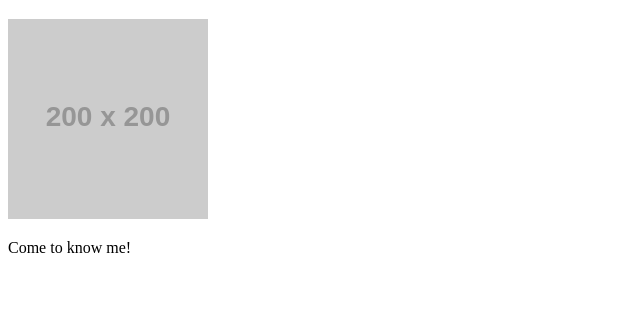
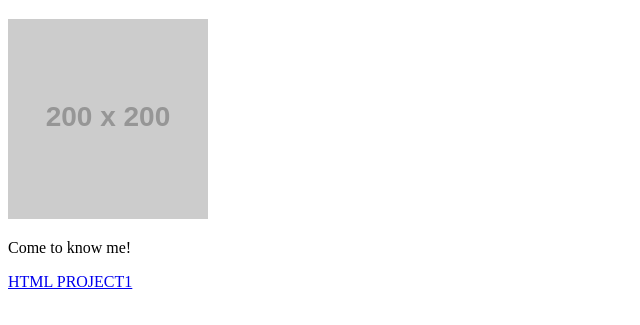
Before and after one commit to susanpange/susanpange.github.io, a plain HTML site: page index.html in a window 1280 px wide. Shown: the part 61-386 px from the top of the page, without its empty margins (0-640 px from the left). Drawn offline with Linux system fonts and the light colour scheme; placeholder pictures from the web are drawn by us.

Commit message:
update project1 link

```diff
--- a/index.html
+++ b/index.html
@@ -10,7 +10,7 @@
   <img src="https://placehold.it/200x200" alt="Blue Six">
   <p>Come to know me!</p>
 
-
+  <a href="https://susanpange.github.io/html_project1/">HTML PROJECT1</a>
 
 </body>
 
```
